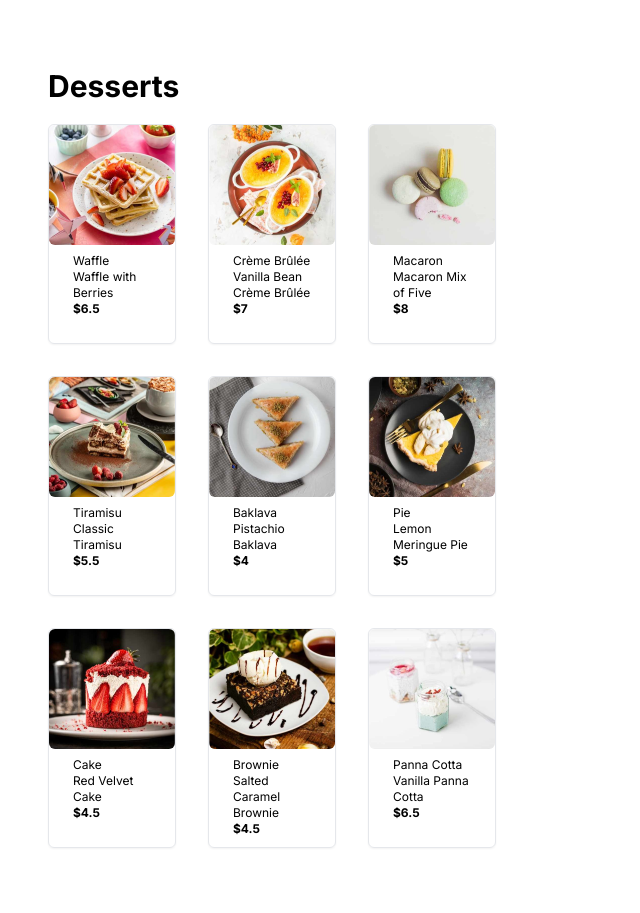
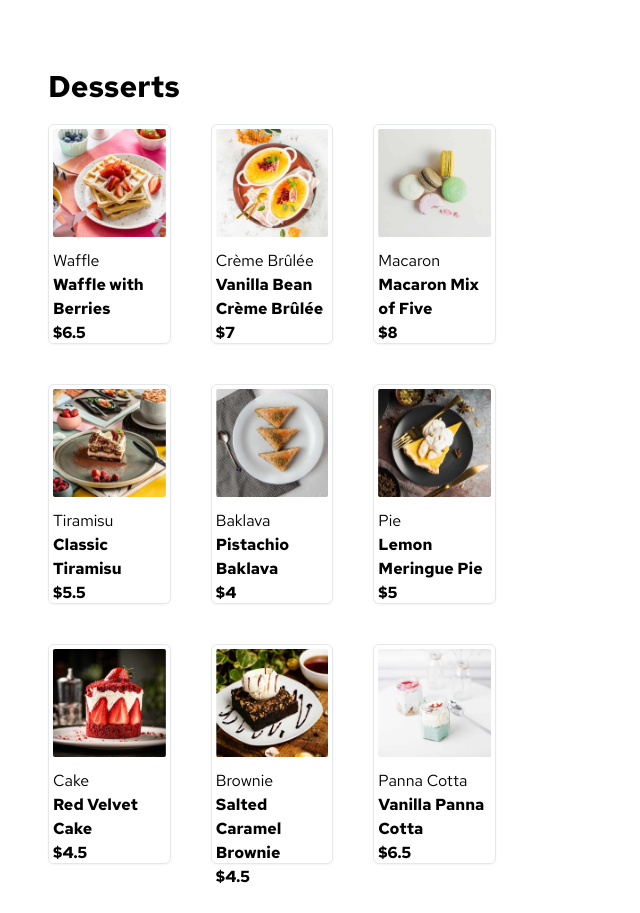
Before and after one commit to matthewkuria/product_list_with_cart, a Next.js app in the folder my-project/: page / in a window 1280 px wide. Shown: the whole page, without its empty margins (0-640 px from the left). Built offline with nearby package versions, Linux system fonts and the light colour scheme.

Commit message:
Add padding to the i,mages

```diff
--- a/my-project/app/layout.tsx
+++ b/my-project/app/layout.tsx
@@ -1,5 +1,6 @@
 import type { Metadata } from "next";
 import { Inter } from "next/font/google";
+import { redHatText } from "@/app/ui/fonts";
 import "./globals.css";
 
 const inter = Inter({ subsets: ["latin"] });
@@ -16,7 +17,7 @@ export default function RootLayout({
 }>) {
   return (
     <html lang="en">
-      <body className={inter.className}>{children}</body>
+      <body className={redHatText.className}>{children}</body>
     </html>
   );
 }
--- a/my-project/app/page.tsx
+++ b/my-project/app/page.tsx
@@ -1,41 +1,43 @@
 import Image from "next/image";
 import data from "./lib/data.json"
-import { Card,
-  CardContent,
-  CardDescription,
-  CardFooter,
-  CardHeader,
-  CardTitle, } from "./ui/components/ui/card";
+import { Card,CardFooter,
+   } from "./ui/components/ui/card";
 import { Button } from "./ui/components/ui/button";
 export default function Home() {
   return (
     <main className="p-12 w-full">
       <h1 className="font-bold my-5 text-3xl">Desserts</h1>
-      <div className="max-w-md flex flex-col md:flex md:flex-row md:flex-wrap gap-8">
+      <div className="max-w-md flex flex-col md:flex md:flex-row lg:flex md:flex-wrap gap-10 w-full">
           {data.map((item) => {
           return (
-            <Card className=" w-[320px] md:w-[120px] md:h-[220px] rounded-md basis-1 flex-auto">
+            <Card className=" w-[320px] md:w-[120px] lg:w-[120px] md:h-[220px] rounded-md basis-1 flex-auto ">
               {/* The image for the desktop design */}
               <Image
                 src={item.image.desktop}
                 alt={item.name}
-                width={250}
+                width={180}
                 height={150}
-                className="rounded-md flex-none hidden md:block"
+                className="rounded-md flex-none hidden md:hidden lg:block p-1"
               />
               {/* The image for the tablet design */}
-
+              <Image
+                src={item.image.tablet}
+                alt={item.name}
+                width={350}
+                height={150}
+                className="rounded-md flex-none hidden md:block lg:hidden"
+              />
               {/* The image for the mobile design */}
               <Image
                 src={item.image.mobile}
                 alt={item.name}
                 width={350}
                 height={150}
-                className="rounded-md flex-none block md:hidden"
+                className="rounded-md flex-none block md:hidden lg:hidden"
               />
-              <CardFooter className="flex flex-col items-start text-left mt-2 text-xs ">
+              <CardFooter className="flex flex-col items-start text-left mt-2 text-[16px] px-1 ">
                 <p>{ item.category}</p>
-                <p>{ item.name}</p>
+                <p className="font-bold">{ item.name}</p>
                 <p className="font-bold">${ item.price}</p>
               </CardFooter>
             </Card>
--- /dev/null
+++ b/my-project/app/ui/fonts.ts
@@ -0,0 +1,6 @@
+import { Red_Hat_Text } from "next/font/google";
+
+export const redHatText = Red_Hat_Text({
+    subsets: ['latin'],
+    display: 'swap',
+})
```
